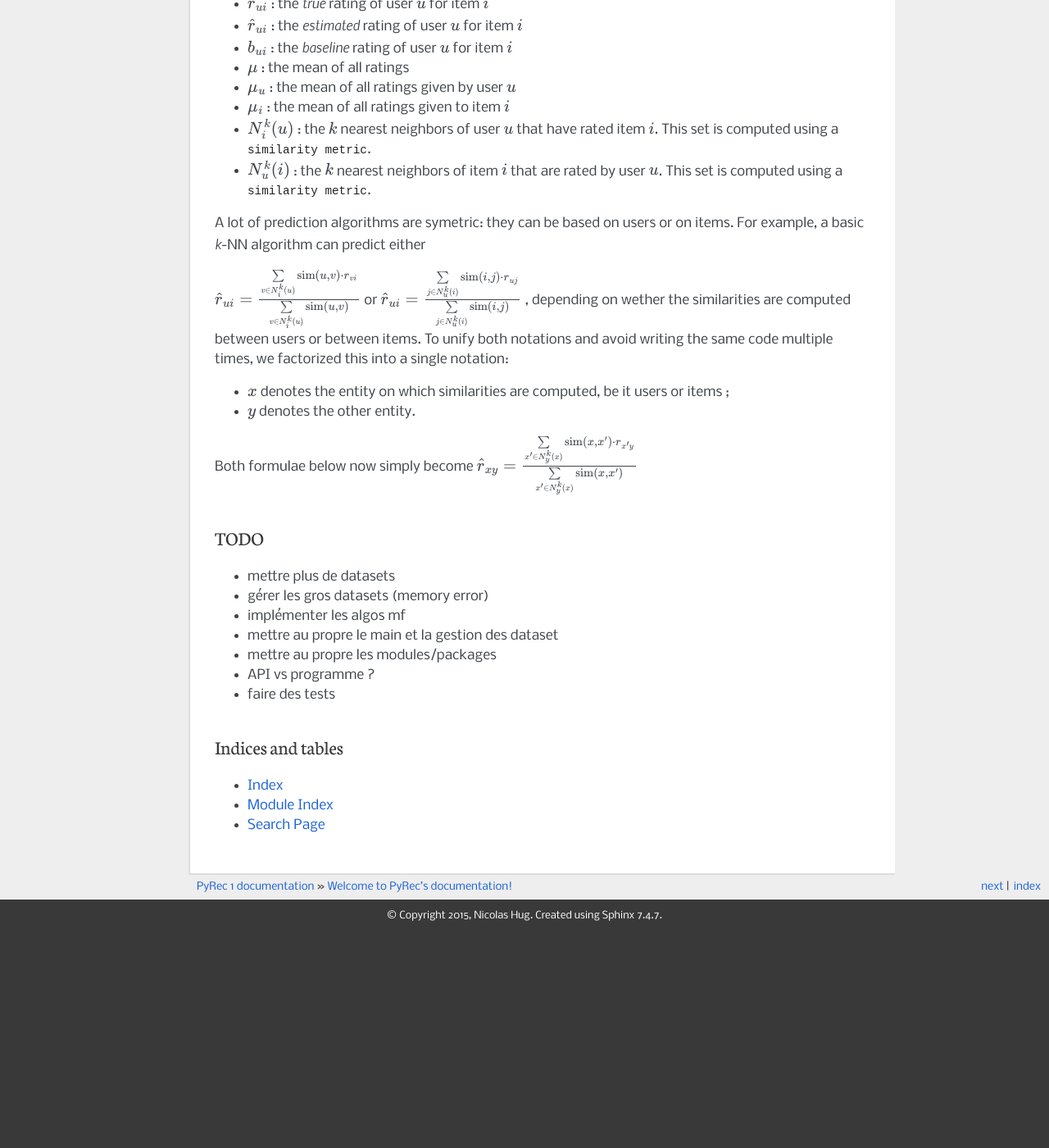
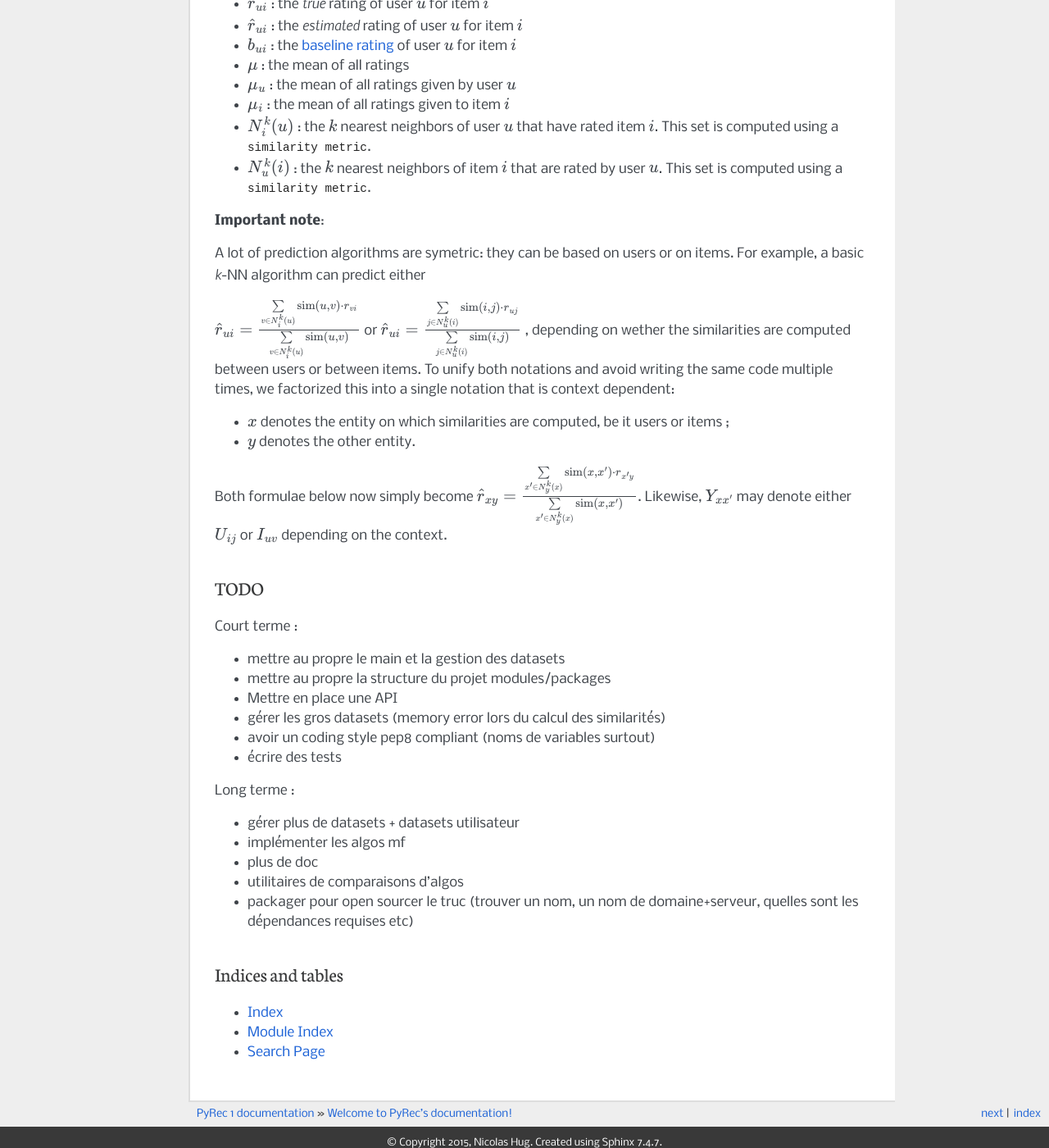
Before and after one commit to NicolasHug/Surprise, a Sphinx documentation site: the page built from doc/source/index.rst, in a window 1280 px wide and 1400 px high, scrolled down 583 px. Shown: the whole window at 82% size. Built offline with Sphinx 7.4.7, drawn with Linux system fonts in a browser that asks for light colours; before the commit the page ends 1719 px from its top, so only the background shows below that.

Commit message:
more todos and doc

```diff
--- a/doc/source/index.rst
+++ b/doc/source/index.rst
@@ -36,8 +36,8 @@ In the documentation, you will find the following notation:
   :math:`i`
 * :math:`\hat{r}_{ui}` : the *estimated* rating of user :math:`u` for item
   :math:`i`
-* :math:`b_{ui}` : the *baseline* rating of user :math:`u` for item
-  :math:`i`
+* :math:`b_{ui}` : the :ref:`baseline rating<baseline_only>` of user :math:`u`
+  for item :math:`i`
 * :math:`\mu` : the mean of all ratings
 * :math:`\mu_u` : the mean of all ratings given by user :math:`u`
 * :math:`\mu_i` : the mean of all ratings given to item :math:`i`
@@ -47,6 +47,8 @@ In the documentation, you will find the following notation:
 * :math:`N_u^k(i)` : the :math:`k` nearest neighbors of item :math:`i` that
   are rated by user :math:`u`. This set is computed using a :mod:`similarity
   metric <similarities>`.
+
+**Important note**:
 
 A lot of prediction algorithms are symetric: they can be based on users or on
 items. For example, a basic *k*-NN algorithm can predict either
@@ -60,7 +62,7 @@ or
 {\sum\limits_{j \in N^k_u(i)} \text{sim}(i, j)}`
 , depending on wether the similarities are computed between users or between
 items. To unify both notations and avoid writing the same code multiple times,
-we factorized this into a single notation:
+we factorized this into a single notation that is context dependent:
 
 * :math:`x` denotes the entity on which similarities are computed, be it users
   or items ;
@@ -69,19 +71,29 @@ we factorized this into a single notation:
 Both formulae below now simply become
 :math:`\hat{r}_{xy} = \frac{
 \sum\limits_{x' \in N^k_y(x)} \text{sim}(x, x') \cdot r_{x'y}}
-{\sum\limits_{x' \in N^k_y(x)} \text{sim}(x, x')}`
+{\sum\limits_{x' \in N^k_y(x)} \text{sim}(x, x')}`. Likewise, :math:`Y_{xx'}`
+may denote either :math:`U_{ij}` or :math:`I_{uv}` depending on the context.
 
 
 TODO
 ----
+Court terme :
 
-* mettre plus de datasets
-* gérer les gros datasets (memory error)
+* mettre au propre le main et la gestion des datasets
+* mettre au propre la structure du projet modules/packages
+* Mettre en place une API
+* gérer les gros datasets (memory error lors du calcul des similarités)
+* avoir un coding style pep8 compliant (noms de variables surtout)
+* écrire des tests
+
+Long terme :
+
+* gérer plus de datasets + datasets utilisateur
 * implémenter les algos mf
-* mettre au propre le main et la gestion des dataset
-* mettre au propre les modules/packages
-* API vs programme ?
-* faire des tests
+* plus de doc
+* utilitaires de comparaisons d'algos
+* packager pour open sourcer le truc (trouver un nom, un nom de
+  domaine+serveur, quelles sont les dépendances requises etc)
 
 Indices and tables
 ------------------
--- a/doc/source/prediction_algorithms.rst
+++ b/doc/source/prediction_algorithms.rst
@@ -10,6 +10,7 @@ Basic algorithms
 
 .. autoclass:: prediction_algorithms.random.Random
 
+.. _baseline_only:
 .. autoclass:: prediction_algorithms.baseline_only.BaselineOnly
 
 
```
